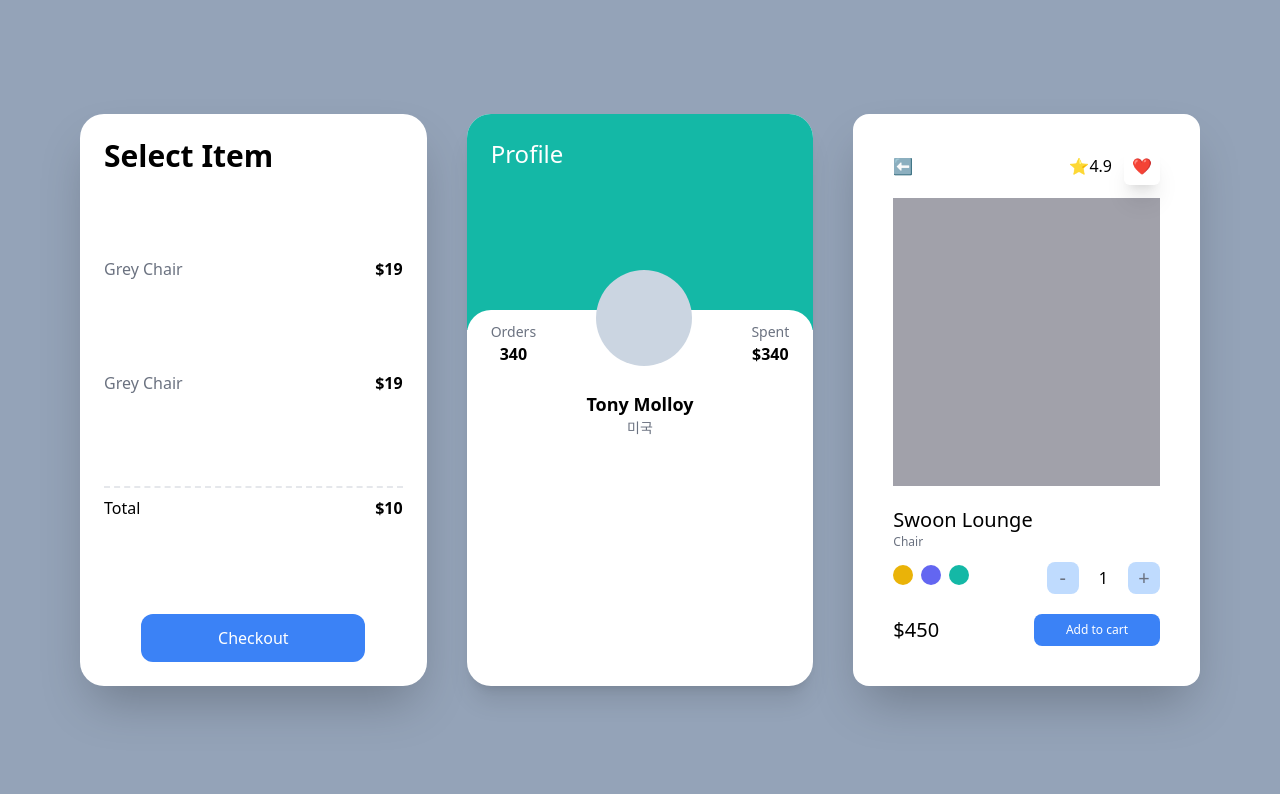
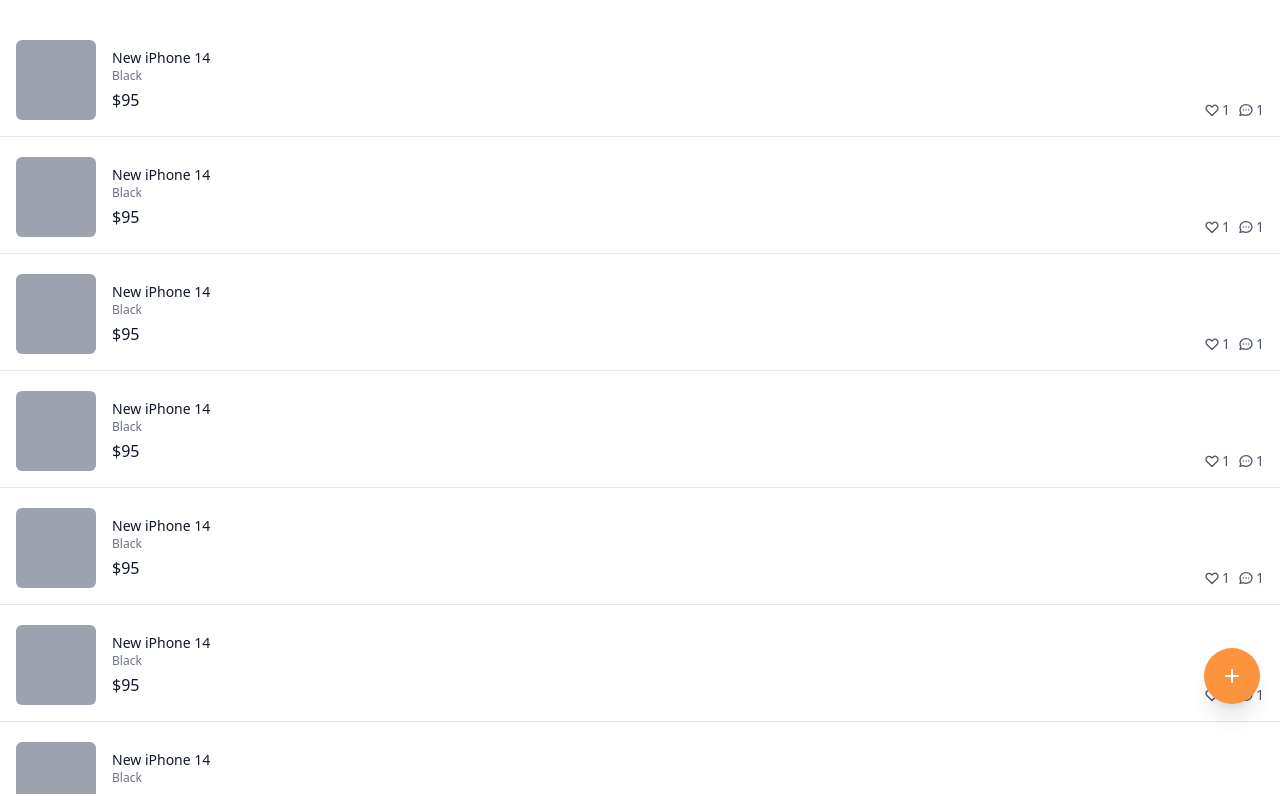
Before and after one commit to LEEHYEYEONG/carrot-market, a Next.js app: page / in a window 1280 px wide. Shown: the top 794 px of the page. Built offline with nearby package versions, Linux system fonts and the light colour scheme.

Commit message:
home part

```diff
--- a/pages/index.tsx
+++ b/pages/index.tsx
@@ -1,97 +1,76 @@
 export default function Home() {
   return (
-    <div className="bg-slate-400 xl:place-content-center py-20 px-20 grid gap-10 lg:grid-cols-2 xl:grid-cols-3 min-h-screen">
-      <div className="bg-white dark:bg-black flex flex-col justify-between p-6 rounded-3xl shadow-2xl">
-        <span className="font-semibold text-3xl dark:text-white">
-          Select Item
-        </span>
-        <div className="flex justify-between my-2">
-          <span className="text-gray-500 dark:text-gray-100">Grey Chair</span>
-          <span className="font-semibold dark:text-white">$19</span>
-        </div>
-        <div className="flex justify-between my-2">
-          <span className="text-gray-500 dark:text-gray-100">Grey Chair</span>
-          <span className="font-semibold dark:text-white">$19</span>
-        </div>
-        <div className="flex justify-between mt-2 pt-2 border-t-2 border-dashed">
-          <span>Total</span>
-          <span className="font-semibold">$10</span>
-        </div>
-        <button
-          className="block mt-5 bg-blue-500 dark:bg-black dark:border-white dark:border text-white p-3 text-center
-          rounded-xl w-3/4 mx-auto
-        hover:text-black active:bg-yellow-500 focus:bg-red-500"
+    <div className="flex flex-col space-y-5 py-10">
+      {[1, 1, 1, 1, 1, 1, 1, 1, 1, 1, 1, 1].map((_, i) => (
+        <div
+          key={i}
+          className="flex px-4 border-b pb-4 cursor-pointer justify-between"
         >
-          Checkout
-        </button>
-      </div>
-      <div className="bg-white overflow-hidden rounded-3xl shadow-xl group">
-        <div className=" landscape:bg-teal-500 portrait:bg-indigo-600 p-6 pb-14 xl:pb-40">
-          <span className="text-white text-2xl">Profile</span>
-        </div>
-        <div className="rounded-3xl p-6 bg-white relative -top-5">
-          <div className="flex relative -top-16 items-end justify-between">
-            <div className="flex flex-col items-center">
-              <span className="text-sm text-gray-500">Orders</span>
-              <span className="font-semibold">340</span>
-            </div>
-            <div className="h-24 w-24 bg-slate-300 rounded-full" />
-            <div className="flex flex-col items-center">
-              <span className="text-sm text-gray-500">Spent</span>
-              <span className="font-semibold">$340</span>
+          <div className="flex space-x-4 ">
+            <div className="w-20 h-20 bg-gray-400 rounded-md" />
+            <div className="pt-2 flex flex-col">
+              <h3 className="text-sm font-medium text-gray-900">
+                New iPhone 14
+              </h3>
+              <span className="text-xs text-gray-500">Black</span>
+              <span className="font-medium mt-1 text-gray-900">$95</span>
             </div>
           </div>
-          <div className="relative flex flex-col items-center -mt-10 -mb-5">
-            <span className="text-lg font-semibold">Tony Molloy</span>
-            <span className="text-sm text-gray-500">미국</span>
+          <div className="flex items-end space-x-2 justify-end">
+            <div className="flex space-x-0.5 items-center text-sm text-gray-600">
+              <svg
+                className="w-4 h-4"
+                fill="none"
+                stroke="currentColor"
+                viewBox="0 0 24 24"
+                xmlns="http://www.w3.org/2000/svg"
+              >
+                <path
+                  strokeLinecap="round"
+                  strokeLinejoin="round"
+                  strokeWidth="2"
+                  d="M4.318 6.318a4.5 4.5 0 000 6.364L12 20.364l7.682-7.682a4.5 4.5 0 00-6.364-6.364L12 7.636l-1.318-1.318a4.5 4.5 0 00-6.364 0z"
+                ></path>
+              </svg>
+              <span>1</span>
+            </div>
+            <div className="flex space-x-0.5 items-center text-sm text-gray-600">
+              <svg
+                className="w-4 h-4"
+                fill="none"
+                stroke="currentColor"
+                viewBox="0 0 24 24"
+                xmlns="http://www.w3.org/2000/svg"
+              >
+                <path
+                  strokeLinecap="round"
+                  strokeLinejoin="round"
+                  strokeWidth="2"
+                  d="M8 12h.01M12 12h.01M16 12h.01M21 12c0 4.418-4.03 8-9 8a9.863 9.863 0 01-4.255-.949L3 20l1.395-3.72C3.512 15.042 3 13.574 3 12c0-4.418 4.03-8 9-8s9 3.582 9 8z"
+                ></path>
+              </svg>
+              <span>1</span>
+            </div>
           </div>
         </div>
-      </div>
-      <div className="bg-white p-10 rounded-2xl shadow-2xl lg:col-span-2 xl:col-span-1">
-        <div className="flex mb-5 justify-between items-center">
-          <span>⬅</span>
-          <div className="space-x-3">
-            <span>⭐4.9</span>
-            <span className="shadow-xl p-2 rounded-md">❤</span>
-          </div>
-        </div>
-        <div className="bg-zinc-400 h-72 mb-5" />
-        <div className="flex flex-col">
-          <span className="font-medium text-xl">Swoon Lounge</span>
-          <span className="text-xs text-gray-500">Chair</span>
-          <div className="mt-3 mb-5 flex justify-between items-center">
-            <div className="space-x-2">
-              <button
-                className="w-5 h-5 rounded-full bg-yellow-500
-              focus:ring-2 ring-offset-2 ring-yellow-500 transition"
-              />
-              <button
-                className="w-5 h-5 rounded-full bg-indigo-500
-              focus:ring-2 ring-offset-2 ring-indigo-500 transition"
-              />
-              <button
-                className="w-5 h-5 rounded-full bg-teal-500
-              focus:ring-2 ring-offset-2 ring-teal-500 transition"
-              />
-            </div>
-            <div className="flex items-center space-x-5">
-              <button className="rounded-lg bg-blue-200 justify-center items-center aspect-square w-8 text-xl text-gray-500">
-                -
-              </button>
-              <span>1</span>
-              <button className="rounded-lg bg-blue-200 justify-center items-center aspect-square w-8 text-xl text-gray-500">
-                +
-              </button>
-            </div>
-          </div>
-          <div className="flex justify-between items-center">
-            <span className="font-medium text-xl">$450</span>
-            <button className="bg-blue-500 py-2 px-8 text-xs text-center text-white rounded-lg">
-              Add to cart
-            </button>
-          </div>
-        </div>
-      </div>
+      ))}
+      <button className="fixed hover:bg-orange-500 transition-colors cursor-pointer bottom-24 right-5 bg-orange-400 rounded-full p-4 shadow-xl text-white">
+        <svg
+          className="h-6 w-6"
+          xmlns="http://www.w3.org/2000/svg"
+          fill="none"
+          viewBox="0 0 24 24"
+          stroke="currentColor"
+          aria-hidden="true"
+        >
+          <path
+            strokeLinecap="round"
+            strokeLinejoin="round"
+            strokeWidth="2"
+            d="M12 6v6m0 0v6m0-6h6m-6 0H6"
+          />
+        </svg>
+      </button>
     </div>
   );
 }
```
